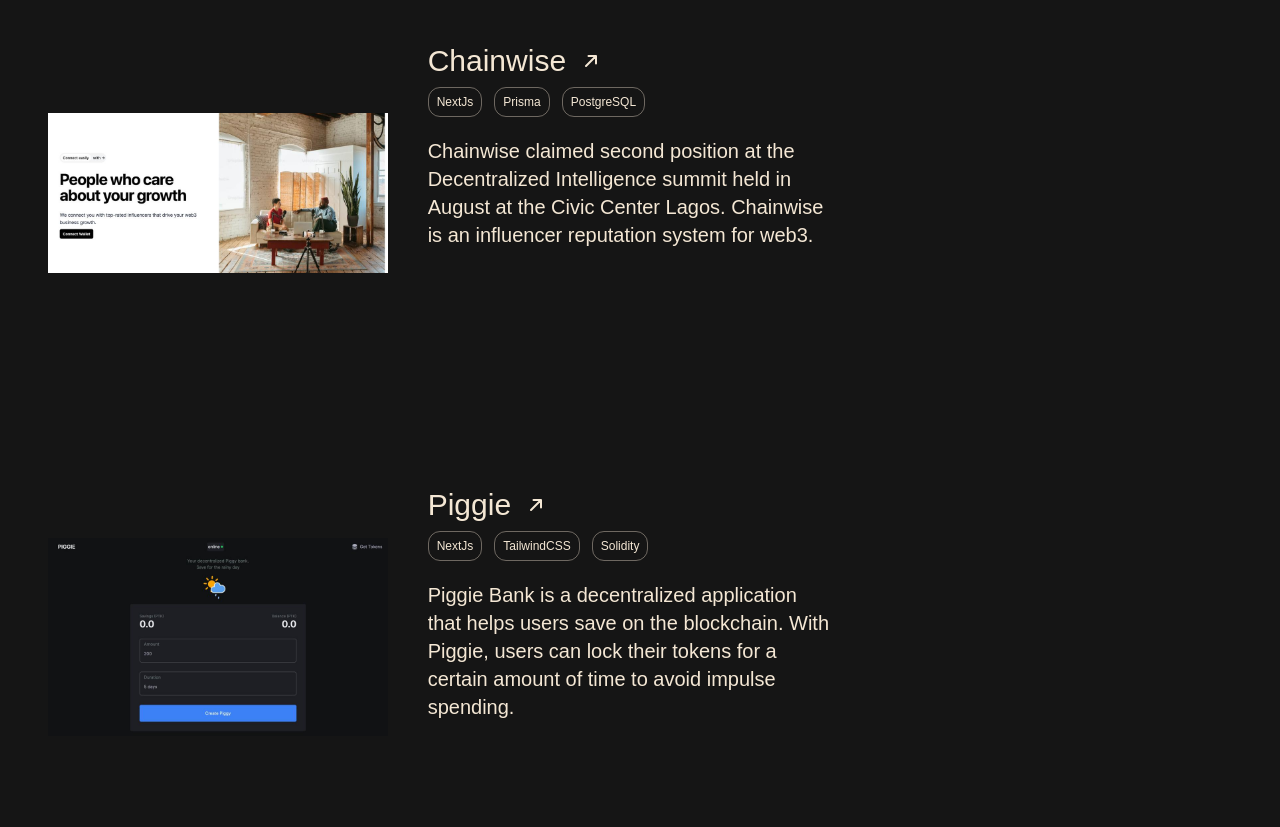
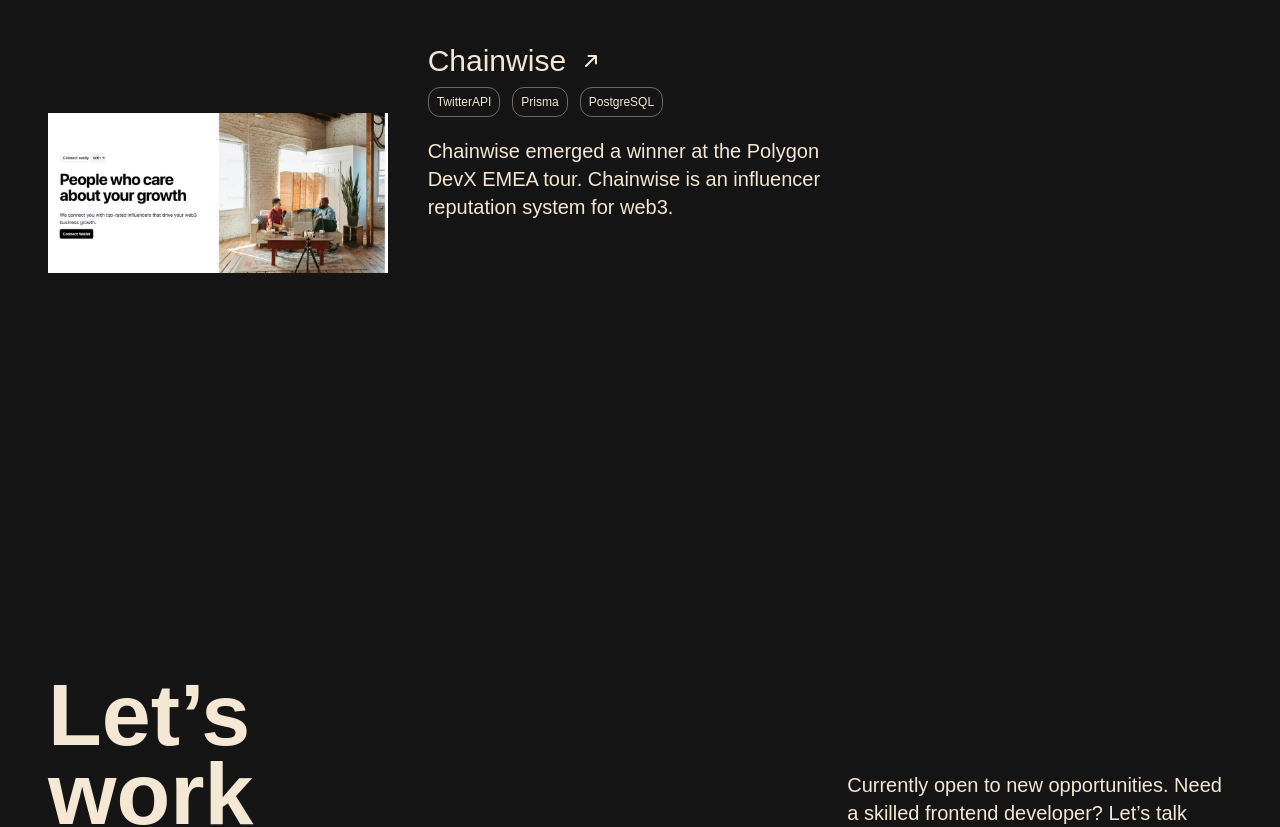
Before and after one commit to iamendy/nnamdiumeh, a Next.js app: page /works in a window 1280 px wide. Shown: the part 1280-2107 px from the top of the page. Built offline with nearby package versions, Linux system fonts and the light colour scheme; no server answers; a web font is replaced by a local one.

Commit message:
update: Add works

```diff
--- a/src/constants/works.ts
+++ b/src/constants/works.ts
@@ -13,7 +13,7 @@
       link: "https://twitter.com/oscafest/status/1682013392364613640",
     },
     thumbnail: "/img/suve.jpg",
-    tags: ["NextJs", "TailwindCSS", "Solidity"],
+    tags: ["AxelarSDK", "TailwindCSS", "Solidity"],
     links: [
       {
         name: "Live Link",
@@ -38,7 +38,7 @@
       link: "https://twitter.com/web3afrika/status/1651980108637298689",
     },
     thumbnail: "/img/tipx.jpg",
-    tags: ["NextJs", "TailwindCSS", "Solidity"],
+    tags: ["Bunzz", "Metamask", "Solidity"],
     links: [
       {
         name: "Live Link",
@@ -56,16 +56,16 @@
   {
     title: "Chainwise",
     description: [
-      "Chainwise claimed second position at the Decentralized Intelligence summit held in August at the Civic Center Lagos. Chainwise is an influencer reputation system for web3.",
+      "Chainwise emerged a winner at the Polygon DevX EMEA tour. Chainwise is an influencer reputation system for web3.",
       "Chainwise is a fullstack dApp solution that connects businesses with web3 influencers and communitites while eliminating bad actors.",
     ],
     ext: {
       text: "View Announcement Tweet",
-      link: "https://twitter.com/techFiesta_hack/status/1697487958138318949/photo/2",
+      link: "https://x.com/0xpolygondevs/status/1702620488806056299",
     },
 
     thumbnail: "/img/chainwise.jpg",
-    tags: ["NextJs", "Prisma", "PostgreSQL"],
+    tags: ["TwitterAPI", "Prisma", "PostgreSQL"],
     links: [
       {
         name: "Live Link",
@@ -80,34 +80,8 @@
         link: "https://www.loom.com/share/cfcd06012c2d488fb1b97115dcf2b290",
       },
     ],
-    client: "CELO X Bunzz",
+    client: "Polygon",
     role: "Hacker",
-    year: "2023",
-  },
-  {
-    title: "Piggie",
-    description: [
-      "Piggie Bank is a decentralized application that helps users save on the blockchain. With Piggie, users can lock their tokens for a certain amount of time to avoid impulse spending.",
-      "It is deployed on Celo network and also features a $PKT faucet.",
-    ],
-    ext: {
-      text: "Read article here",
-      link: "https://nnamdi.hashnode.dev/build-and-deploy-a-piggy-bank-dapp-on-celo",
-    },
-    thumbnail: "/img/piggie.jpg",
-    tags: ["NextJs", "TailwindCSS", "Solidity"],
-    links: [
-      {
-        name: "Live Link",
-        link: "https://piggie.vercel.app",
-      },
-      {
-        name: "GitHub Link",
-        link: "https://github.com/iamendy/piggie",
-      },
-    ],
-    client: "Blog Article",
-    role: "Writer",
     year: "2023",
   },
 ];
```
